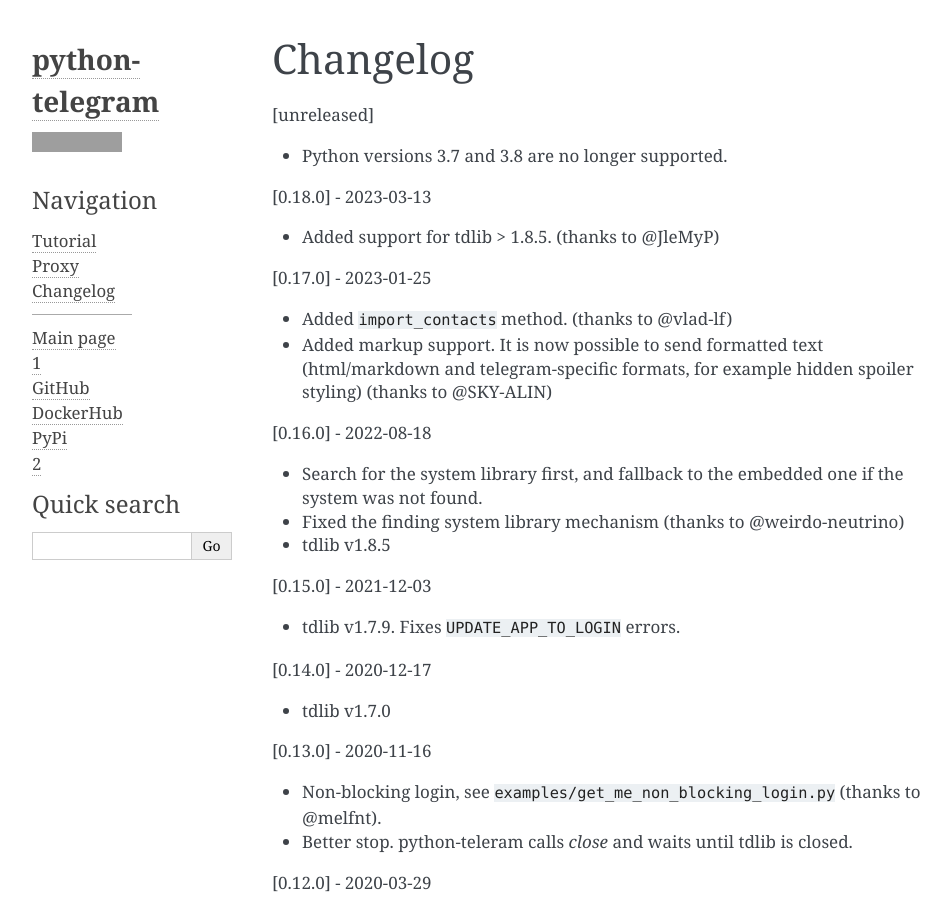
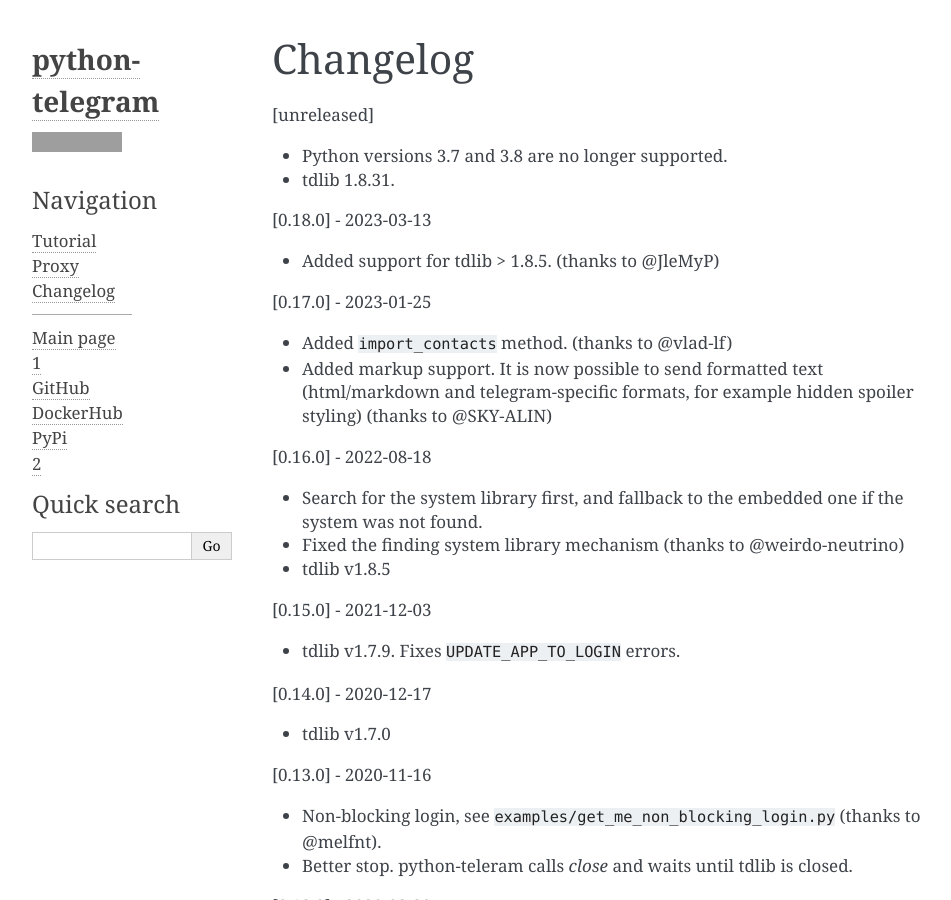
Before and after one commit to alexander-akhmetov/python-telegram, a Sphinx documentation site: the page built from docs/source/changelog.rst, in a window 1280 px wide and 900 px high. Shown: the whole window, without its empty margins (148-1099 px from the left). Built offline with Sphinx 7.4.7, drawn with Linux system fonts in a browser that asks for light colours; pages that are not in the unit, such as notebooks, are missing from menus; grey boxes are pictures that could not be loaded.

Commit message:
tdlib 1.8.31

```diff
--- a/docs/source/changelog.rst
+++ b/docs/source/changelog.rst
@@ -5,6 +5,7 @@
 [unreleased]
 
 - Python versions 3.7 and 3.8 are no longer supported.
+- tdlib 1.8.31.
 
 [0.18.0] - 2023-03-13
 
```
